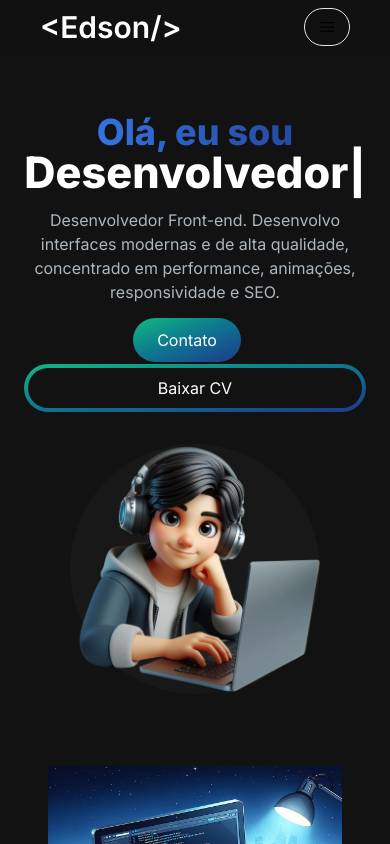
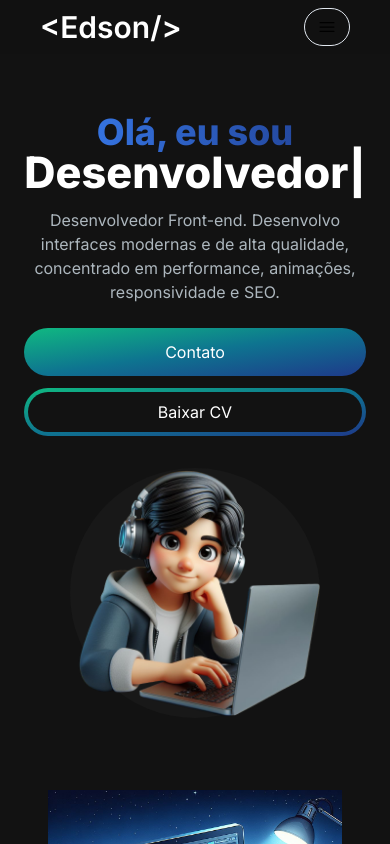
Before and after one commit to EdsonKL/Portifolio-Edson, a Next.js app: page / in a window 390 px wide. Shown: the top 844 px of the page. Built offline with nearby package versions, Linux system fonts and the light colour scheme.

Commit message:
Resulvido problema responsividade botão contato

```diff
--- a/src/app/components/HeroSection.jsx
+++ b/src/app/components/HeroSection.jsx
@@ -53,9 +53,9 @@ function HeroSection() {
             SEO.
           </p>
           <div>
-            <a href="#contact" className="px-6 py-3 w-full sm:w-fit rounded-full mr-4  bg-gradient-to-br from-emerald-500 via-cyan-700 to-blue-900 hover:bg-slate-200 text-white">
-              Contato
-            </a>
+            <button className="px-6 py-3 w-full sm:w-fit rounded-full mr-4  bg-gradient-to-br from-emerald-500 via-cyan-700 to-blue-900 hover:bg-slate-200 text-white">
+              <a href="#contact">Contato</a>
+            </button>
             <button className="px-1 py-1 w-full sm:w-fit rounded-full bg-gradient-to-br from-emerald-500 via-cyan-700 to-blue-900 hover:bg-slate-800 text-white mt-3">
               <a
                 href="https://drive.google.com/file/d/1tF85vF6ncM-g6J9JAOV2K2ZQ4CL05wcr/view?usp=sharing"
```
